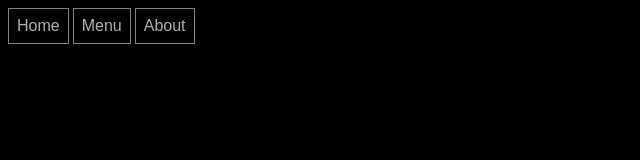
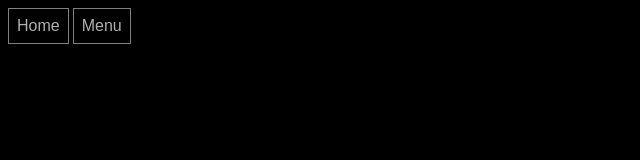
Before and after one commit to Cyber-Aarow/restaurant-page, a website: page src/template.html in a window 1280 px wide. Shown: the whole page, without its empty margins (0-640 px from the left). Drawn offline with Linux system fonts and the light colour scheme.

Commit message:
Remove 'About' button because don't want to make another tab.

```diff
--- a/src/template.html
+++ b/src/template.html
@@ -11,7 +11,6 @@
         <nav>
             <button id="home">Home</button>
             <button id="menu">Menu</button>
-            <button id="about">About</button>
         </nav>
     </header>
     <div id="content">
```
